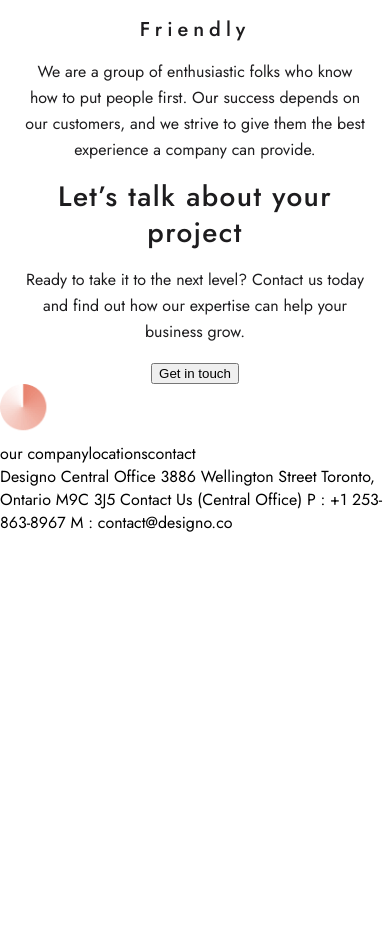
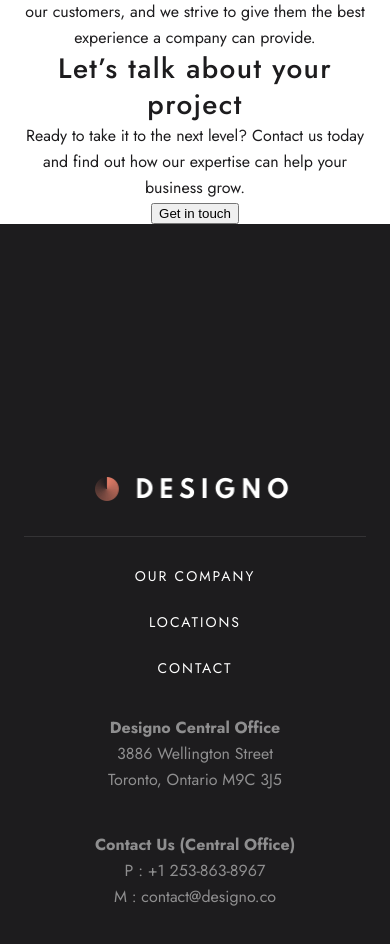
Before and after one commit to Andrparsons/designo, a Next.js app: page / in a window 390 px wide. Shown: the part 848-1792 px from the top of the page. Before the commit the page ends 1382 px from the top, so only its background shows below. Built offline with nearby package versions, Linux system fonts and the light colour scheme.

Commit message:
mobile styling for footer

```diff
--- a/components/Footer/Footer.js
+++ b/components/Footer/Footer.js
@@ -1,5 +1,7 @@
 import styles from "./Footer.module.css";
 import Link from "next/link";
+
+import Container from "../Container/Container";
 
 // svg imgs
 // import {
@@ -11,9 +13,10 @@ import Link from "next/link";
 export default function Footer() {
   return (
     <footer className={styles.footer}>
+      <Container>
         <div className={styles.internalLinks}>
           <Link href="/">
-          <a>
+            <a className={styles.logoLink}>
               <img src="/shared/desktop/logo-light.png" />
             </a>
           </Link>
@@ -30,9 +33,18 @@ export default function Footer() {
           </div>
         </div>
 
+        <div className={styles.addresses}>
           <div className={styles.address}>
-        Designo Central Office 3886 Wellington Street Toronto, Ontario M9C 3J5
-        Contact Us (Central Office) P : +1 253-863-8967 M : contact@designo.co
+            <h4>Designo Central Office</h4>
+            <p className={styles.addressLine}>3886 Wellington Street</p>
+            <p className={styles.addressLine}>Toronto, Ontario M9C 3J5</p>
+          </div>
+
+          <div className={styles.address}>
+            <h4>Contact Us (Central Office)</h4>
+            <p className={styles.addressLine}>P : +1 253-863-8967</p>
+            <p className={styles.addressLine}>M : contact@designo.co</p>
+          </div>
         </div>
 
         {/* <div className={styles.footerIcons}>
@@ -46,6 +58,7 @@ export default function Footer() {
           <IconInstagram />
         </a>
       </div> */}
+      </Container>
     </footer>
   );
 }
--- a/components/Footer/Footer.module.css
+++ b/components/Footer/Footer.module.css
@@ -0,0 +1,46 @@
+.footer {
+  background-color: var(--darkBg);
+  color: var(--textLight);
+  text-align: center;
+  padding-top: 15.8125rem;
+  padding-bottom: 4rem;
+}
+
+.logoLink {
+  display: flex;
+  align-items: center;
+  max-width: 200px;
+  width: 100%;
+  margin: 0 auto;
+}
+
+.footerLinks {
+  display: flex;
+  flex-direction: column;
+  margin-top: 2rem;
+  border-top: 1px solid rgba(255, 255, 255, 0.1);
+  padding-top: 2rem;
+}
+
+.footerLink {
+  font-size: 0.875rem;
+  font-weight: 400;
+  line-height: 1;
+  letter-spacing: 2px;
+  text-transform: uppercase;
+  cursor: pointer;
+  margin-bottom: 2rem;
+}
+
+.footerLink:last-child {
+  margin-bottom: 0;
+}
+
+.footerLink:hover {
+  text-decoration: underline;
+}
+
+.address {
+  margin-top: 2.5rem;
+  opacity: 0.5;
+}
--- a/styles/globals.css
+++ b/styles/globals.css
@@ -1,4 +1,4 @@
-@import url("https://fonts.googleapis.com/css2?family=Jost:wght@400;500&display=swap");
+@import url("https://fonts.googleapis.com/css2?family=Jost:wght@400;500;700&display=swap");
 
 :root {
   /* colours */
@@ -62,9 +62,17 @@ h3 {
   letter-spacing: 5px;
 }
 
+h4 {
+  font-size: 1rem;
+  font-weight: 700;
+  line-height: 1.62;
+  margin: 0;
+}
+
 p {
   font-size: 1rem;
   line-height: 1.62;
+  margin: 0;
 }
 
 @media (min-width: 550px) {
```
Lines whose indentation alone changed are shown as unchanged.
